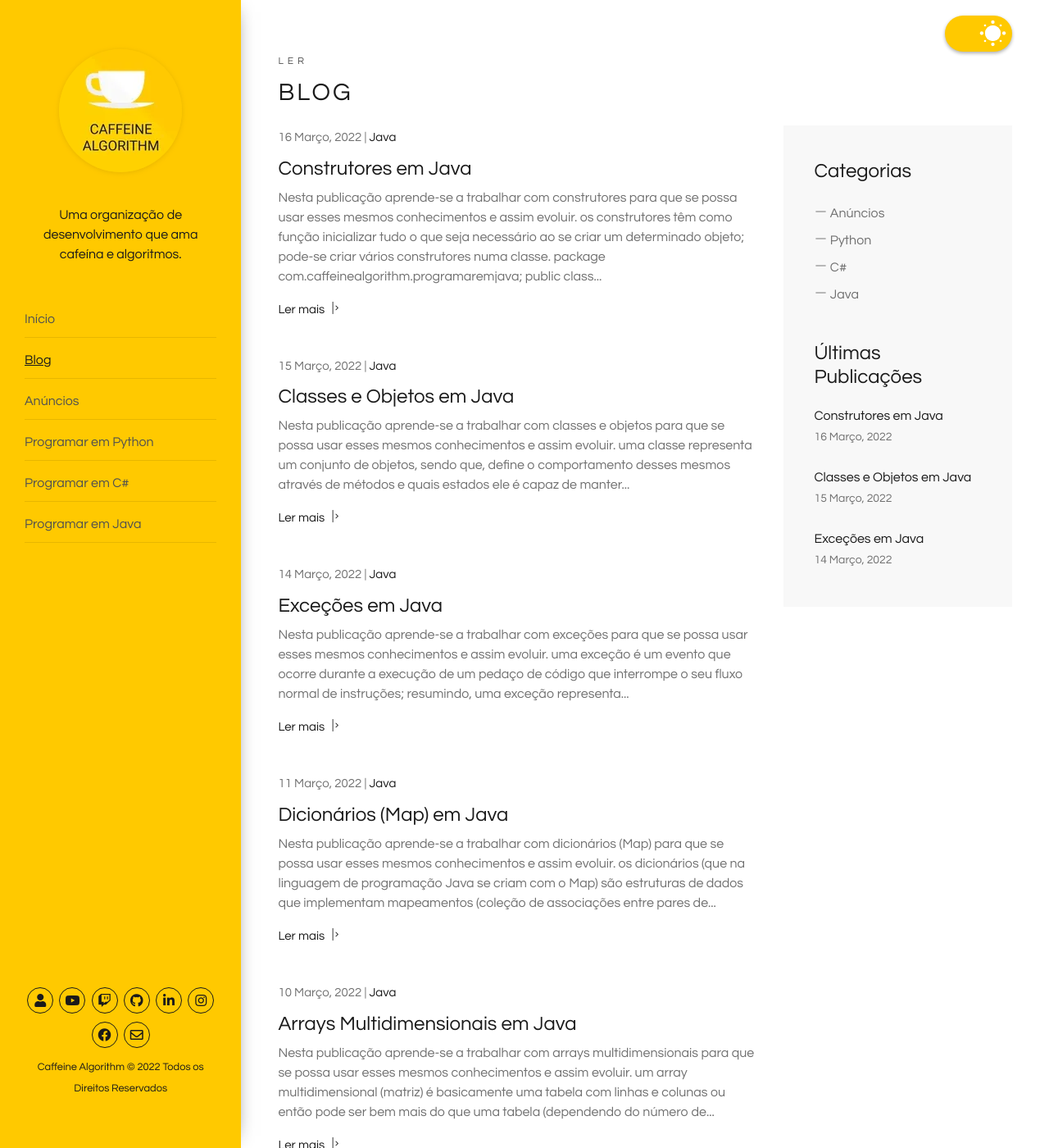
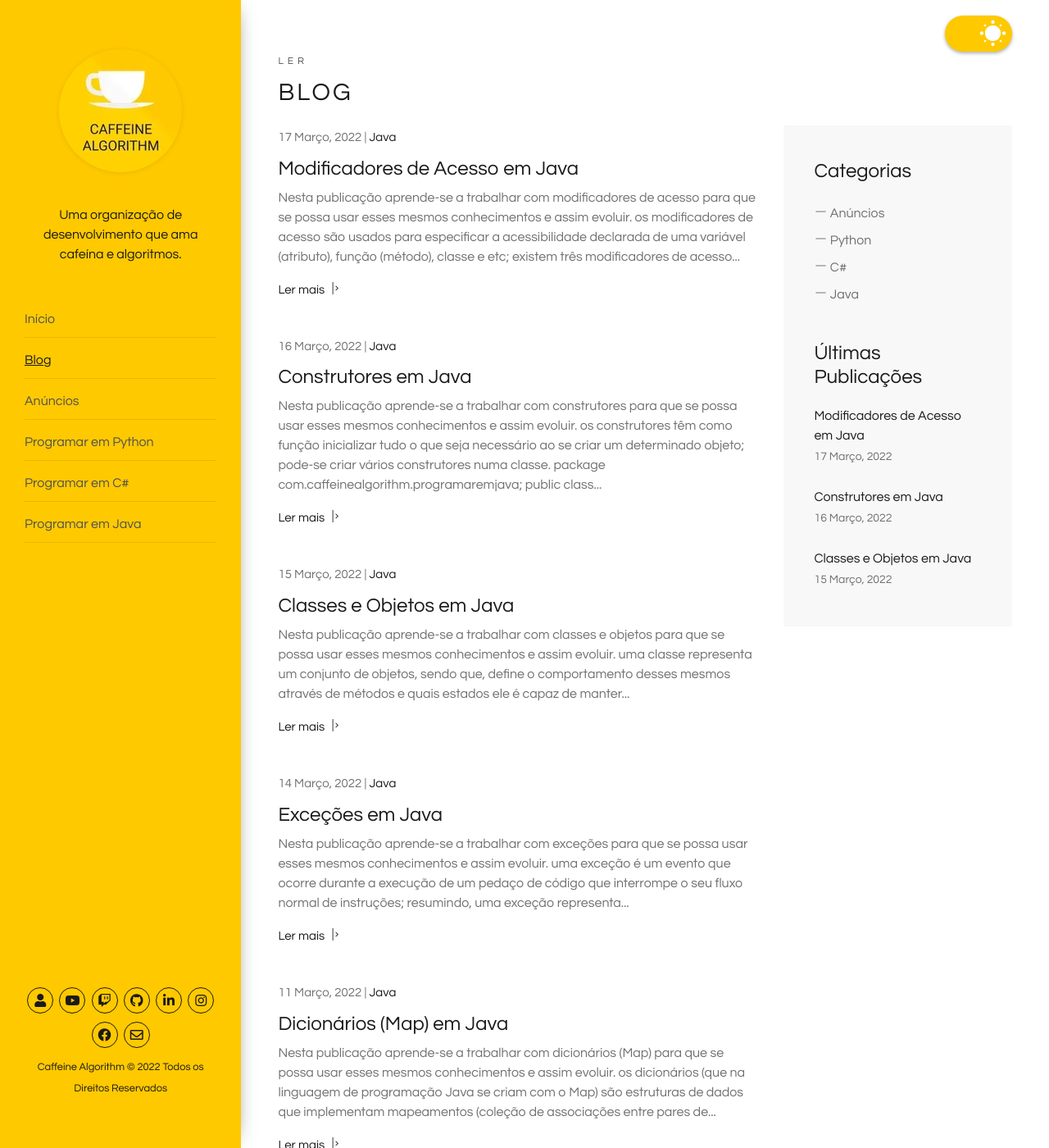
Before and after one commit to caffeinealgorithm/caffeinealgorithm.github.io, a Jekyll site: the page built from blog/index.html, in a window 1280 px wide and 1400 px high. Shown: the whole window at 82% size. Built offline with Jekyll 4.4.1, drawn with Linux system fonts in a browser that asks for light colours; the list of posts is cut into pages by our own code; some of the changed text lies outside the part shown.

Commit message:
Add 30º episode of the Java programming series

````diff
--- /dev/null
+++ b/_posts/2022-03-17-modificadores-de-acesso-em-java.md
@@ -0,0 +1,36 @@
+---
+layout: post
+excerpt: Blog
+title: 'Modificadores de Acesso em Java'
+description: 'Descobre como se trabalha com modificadores de acesso na linguagem de programação Java. Obtém respostas às tuas dúvidas com a teoria e os exemplos apresentados.'
+keywords: 'java, modificadores de acesso, modificadores, acesso, public, protected, private, publicação'
+date: 2022-03-17
+categories: [Java]
+---
+
+Nesta publicação aprende-se a trabalhar com modificadores de acesso para que se possa usar esses mesmos conhecimentos e assim evoluir.
+
+- os modificadores de acesso são usados para especificar a acessibilidade declarada de uma variável (atributo), função (método), classe e etc;
+- existem três modificadores de acesso (níveis de acessibilidade): o public, o protected e o private;
+- o public faz com que o acesso não seja restrito em nenhuma parte do nosso código;
+- o protected resume-se à possibilidade de acesso apenas dentro da própria classe ou dentro de uma classe derivada dessa mesma (no entanto, como estamos a trabalha com packages, ou seja, pacotes, também é possível ter acesso em todas as classes presentes no pacote em que o protected se encontre);
+- o private traduz-se no acesso apenas dentro da própria classe.
+
+```java
+package com.caffeinealgorithm.programaremjava;
+
+public class ModificadoresDeAcesso {
+  // public, protected e private
+  private void Run() {
+    System.out.println("Estamos a tentar aprender a trabalhar com os vários modificadores de acesso.");
+  }
+}
+```
+
+<div class="video-container">
+  <iframe src="https://www.youtube.com/embed/e19jPpY8JfA" frameborder="0" allowfullscreen></iframe>
+</div>
+
+Não te esqueças de [assistir ao vídeo](https://youtu.be/e19jPpY8JfA){:target="\_blank"} e podes sempre ler esta publicação [em inglês](https://nelsonsilvadev.com/blog/20220317/access-modifiers-in-java/){:target="\_blank"}.
+
+### _Happy coding!_
--- a/index.html
+++ b/index.html
@@ -76,7 +76,7 @@ keywords: organização, desenvolvimento, cafeína, algoritmos, publicações, v
       </div>
 
       <div class="row">
-        {% for video in site.java %} {% if video.id == "/java/29" %}
+        {% for video in site.java %} {% if video.id == "/java/30" %}
         <div class="col-xs-12 col-sm-3 col-sm-6 col-lg-6 col-xl-3">
           <a
             href="https://www.youtube.com/embed/{{ video.custom_id }}"
````
Also changed, not shown: _java/30.md (added, +5 -0 lines), assets/img/playlists/java/30.png (added), assets/img/playlists/java/30.webp (added).
